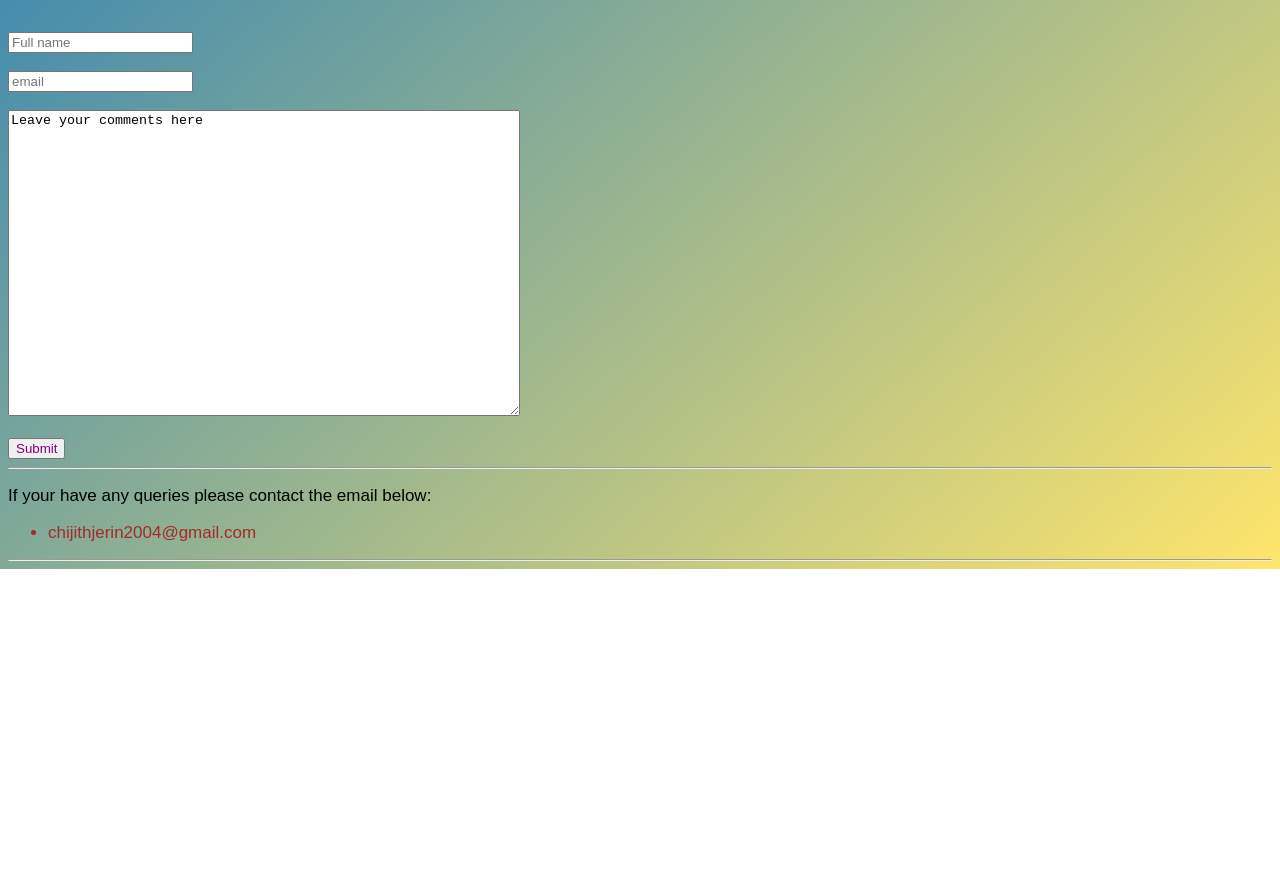
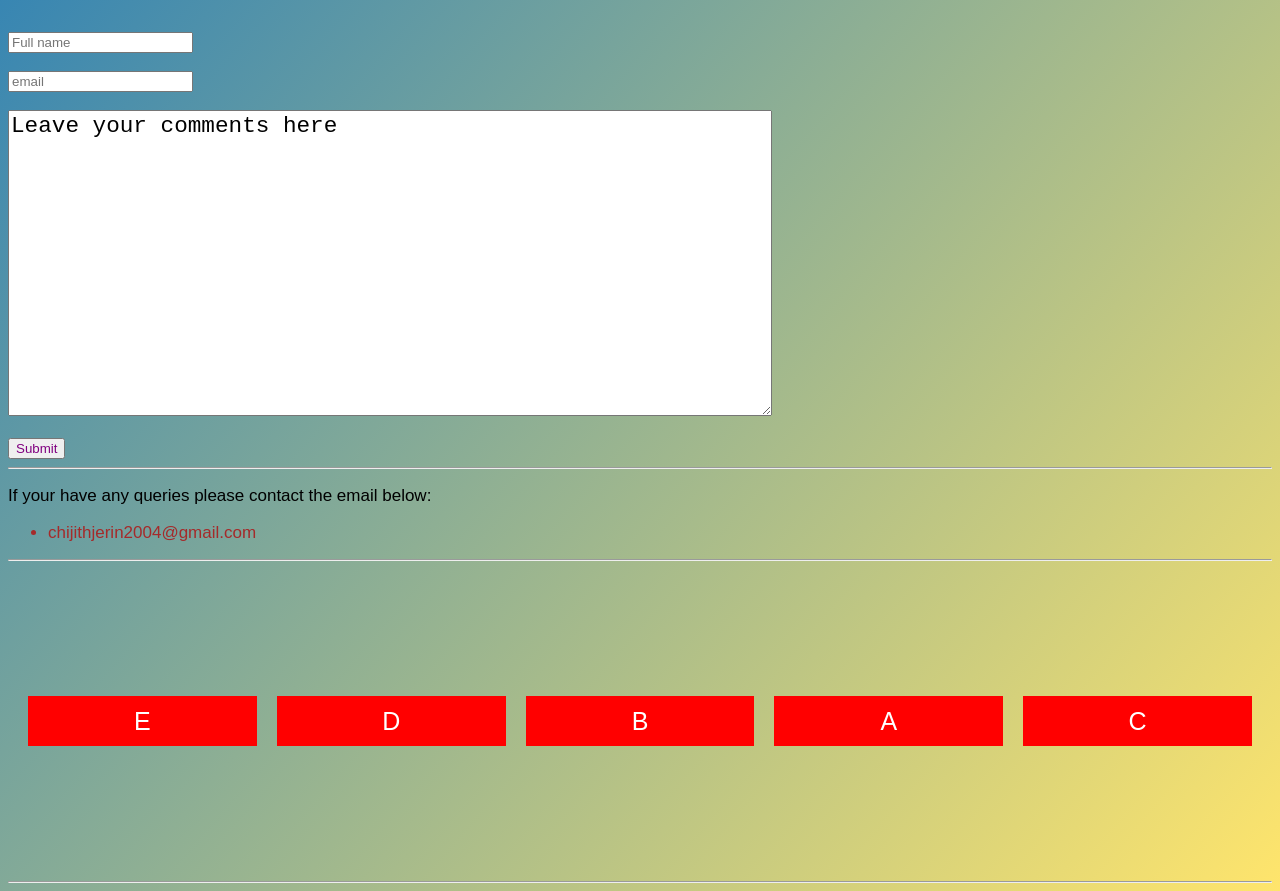
Before and after one commit to Jerin-004/Python_WebSite_HTML-CSS, a plain HTML site: page CSSindex.html in a window 1280 px wide. Shown: the part 592-1483 px from the top of the page. Before the commit the page ends 1161 px from the top, so only its background shows below. Drawn offline with Linux system fonts and the light colour scheme.

Commit message:
Flex update

```diff
--- a/CSS/style.css
+++ b/CSS/style.css
@@ -39,7 +39,7 @@ p{
     /* display: none;  /*Very very commanly used  */
     /* display: inline-block; */
     /* display: inline; */
-
+    display: flex;
 }
 
 
@@ -76,10 +76,37 @@ h1:hover{
 
 .textbox{
     height: 300px;
-    width: 40%;
-    font-size:10pt;
+    width: 60%;
+    font-size:17pt;
 }
 
+.container {
+    /* background-color: white; */
+    margin: 10px;
+    height: 300px;
+    display: flex; /*Flex box tutorial */
+    flex-direction:row;
+    /* flex-wrap: wrap; */
+    /* justify-content: flex-end; */
+    /* justify-content: space-between; */
+    /* justify-content: space-around;  /*it creates spaces all around */
+    justify-content: space-evenly;
+    align-items: center;
+    /* align-items: flex-end; */
+    /* align-items: stretch; */
+    /*align-items: baseline;  /*no matter the size of the object is it wil be always in the baseline */
+}
+
+.container-item {
+    background: red;
+    color: white;
+    font-size: 25px;
+    text-align: center;
+
+    width: 70px;
+    line-height: 50px;
+    margin: 10px;
+}
 /* These are called Pseudoselectors */
 
 li:first-child{
--- a/CSSindex.html
+++ b/CSSindex.html
@@ -76,5 +76,30 @@
             </li>
         </ul>
         <hr/>
+
+        <div class="container">
+            <div class="container-item" style="order: 4;
+            flex-grow: 1;
+            flex-shrink: 1;
+            flex-basis: 100px;">A</div>
+            <div class="container-item" style="order: 3;
+            flex-grow: 1;
+            flex-shrink: 1;
+            flex-basis: 100px;">B</div>
+            <div class="container-item" style="order: 5;
+            flex-grow: 1;
+            flex-shrink: 1;
+            flex-basis: 100px;">C</div>
+            <div class="container-item" style="order: 2;
+            flex-grow: 1;
+            flex-shrink: 1;
+            flex-basis: 100px;">D</div>
+            <div class="container-item" style="order: 1;
+            flex-grow: 1;
+            flex-shrink: 1;
+            flex-basis: 100px;">E</div>
+        </div>
+
+        <hr/>
     </body>
 </html>
```
